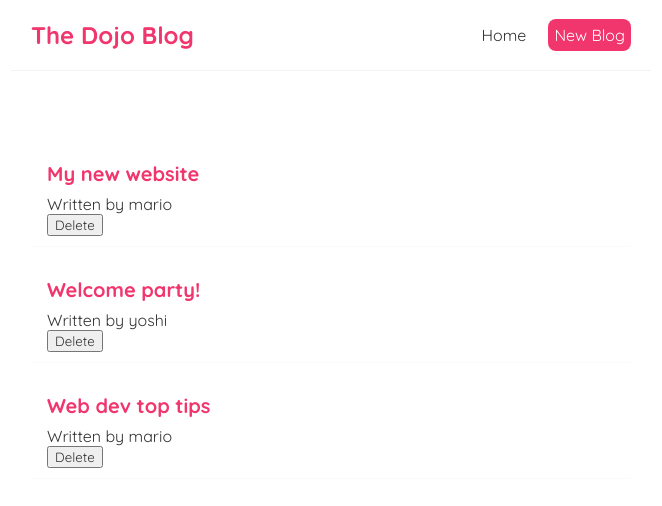
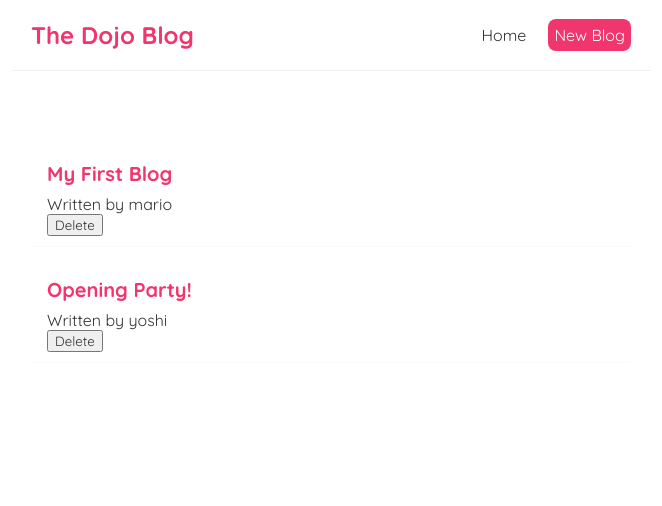
Before and after one commit to iamrs77/dojo-blog, a React (Create React App) app: page / in a window 1280 px wide. Shown: the top 506 px of the page, without its empty margins (309-971 px from the left). Built offline with nearby package versions, Linux system fonts and the light colour scheme; data requests are answered from the project's data file; the HTML template or start-up script is replaced by a standard one.

Commit message:
added get request to fetch the blogs data

```diff
--- a/src/Home.js
+++ b/src/Home.js
@@ -2,28 +2,34 @@
 import Bloglist from "./Bloglist";
 
 const Home = () => {
-    const [blogs, setBlogs] = useState([
-        { title: 'My new website', body: 'lorem ipsum...', author: 'mario', id: 1 },
-        { title: 'Welcome party!', body: 'lorem ipsum...', author: 'yoshi', id: 2 },
-        { title: 'Web dev top tips', body: 'lorem ipsum...', author: 'mario', id: 3 }
-    ]);
+    const [blogs, setBlogs] = useState(null);
 
     const handleDelete = (id) => {
         setBlogs(blogs.filter((blog) => blog.id !== id))
     }
 
+    useEffect(() => {
+        fetch("http://localhost:8000/blogs").then((res) => {
+            return res.json();
+        }).then((data) => {
+            console.log(data);
+            setBlogs(data);
+        })
+    }, []);
+
+
     // runs code on every render
-    useEffect(() => {
-        console.log("use effect ran")
+    // useEffect(() => {
+    //     console.log("use effect ran")
 
-        // return () => {
-        //     console.log("clean up function")
-        // }
-    }, [blogs]); // dependency array is an optional arguement and decided the running of useEffect
+    //     // return () => {
+    //     //     console.log("clean up function")
+    //     // }
+    // }, [blogs]); // dependency array is an optional arguement and decided the running of useEffect
 
     return (
         <div className="home">
-            <Bloglist blogs={blogs} handleDelete={handleDelete} />
+            { blogs && <Bloglist blogs={blogs} handleDelete={handleDelete} /> }
         </div>
      );
 }
```
